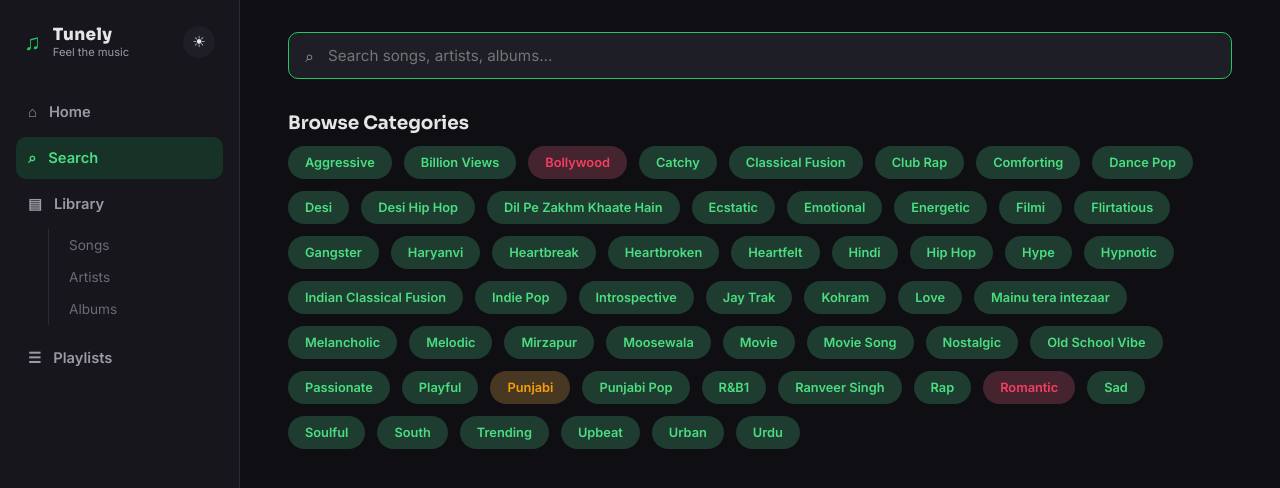
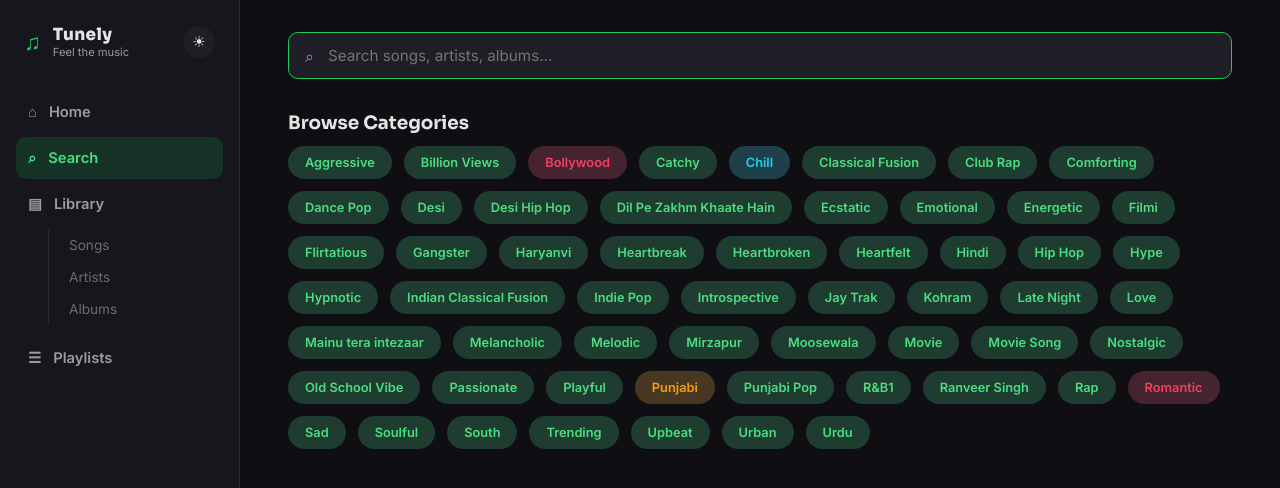
Before and after one commit to itrk70/Tunely, a React (Vite) app: page /search in a window 1280 px wide. Shown: the top 488 px of the page. Built offline with nearby package versions, Linux system fonts and the light colour scheme.

Commit message:
Add new song 'Black Raat' to music library

```diff
--- a/src/data/musicLibrary.js
+++ b/src/data/musicLibrary.js
@@ -452,6 +452,17 @@ export const musicLibrary = [
     releaseDate: '2022-08-22',
     duration: 187,
   },
+  {
+    id: 'song-041`',
+    name: 'Black Raat',
+    artists: ['Guru Randhawa'],
+    album: 'Man Of The Moon',
+    tags: ['Punjabi', 'Heartbreak', 'Sad', 'Chill', 'Melancholic', 'Late Night'],
+    coverImage: 'https://i.scdn.co/image/ab67616d0000b2737bcb47bf66f6488ea9009fc5',
+    audioSrc: `${AUDIO_BASE}Black_Raat.mp3`,
+    releaseDate: '2022-08-22',
+    duration: 186,
+  },
   // {
   //   id: 'song-038`',
   //   name: 'Fake Love',
```
